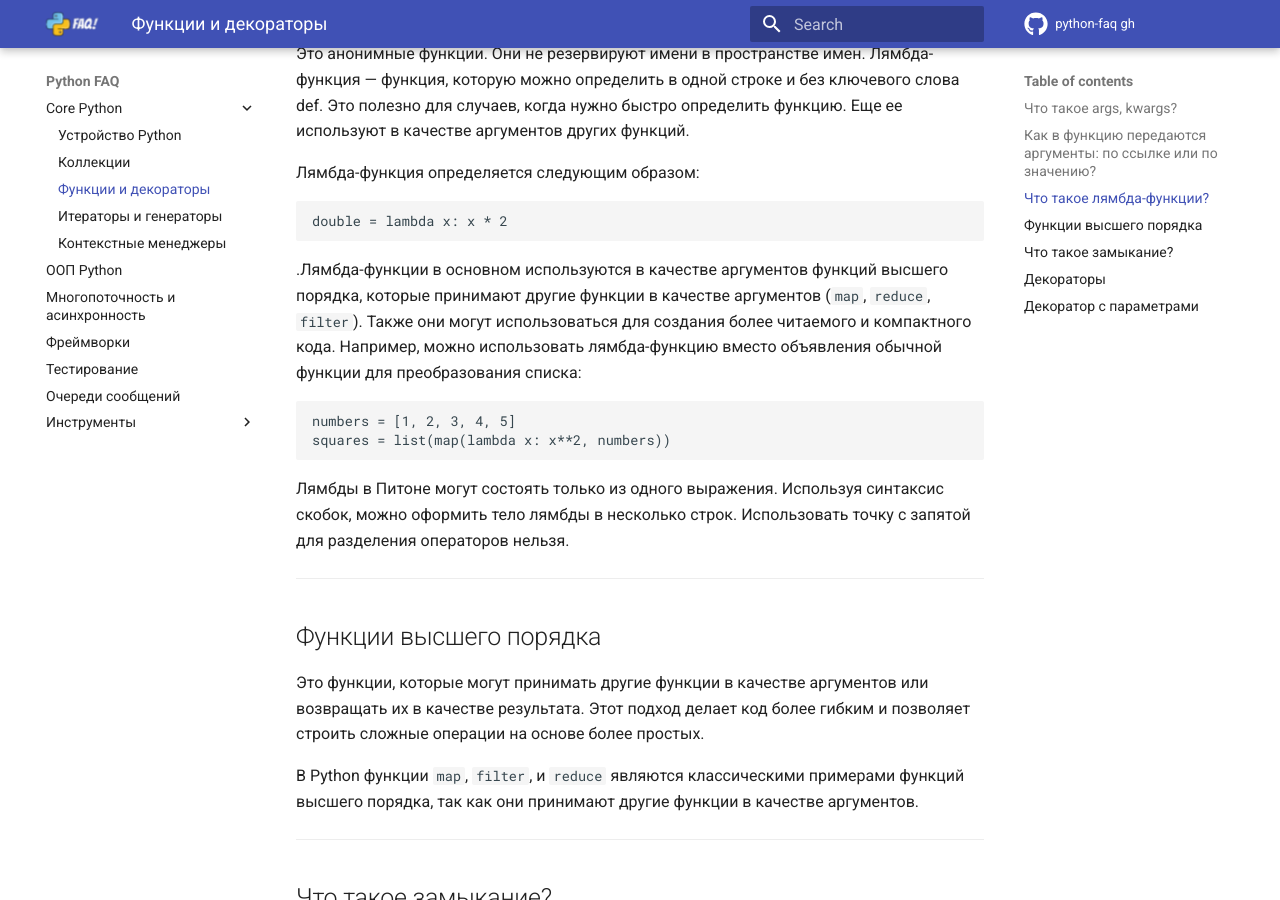
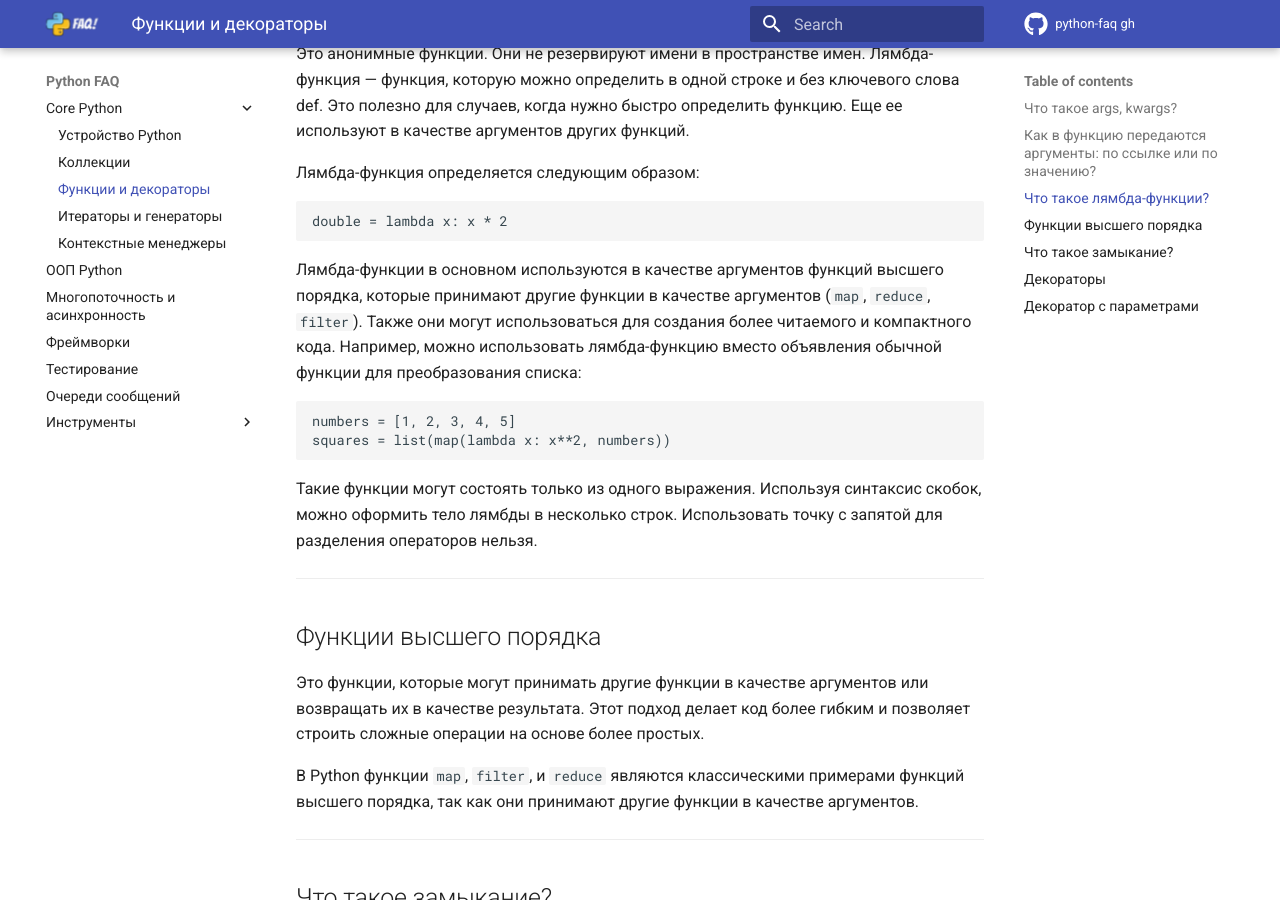
Before and after one commit to u-cha/python-faq, an MkDocs documentation site: the page built from docs/functions.md, in a window 1280 px wide and 900 px high, scrolled down 1249 px. Built offline with MkDocs 1.6.1 and Material for MkDocs 9.7.7, drawn with Linux system fonts in a browser that asks for light colours; comment, search, counter and statistics services are not loaded.

Commit message:
changed functions

```diff
--- a/docs/functions.md
+++ b/docs/functions.md
@@ -39,13 +39,13 @@ print(original_list)  # Выведет: [0, 4], изменения внутри
 Лямбда-функция определяется следующим образом:
 
     double = lambda x: x * 2
-.Лямбда-функции в основном используются в качестве аргументов функций высшего порядка, которые принимают другие функции в качестве аргументов (`map`, `reduce`, `filter`). Также они могут использоваться для создания более читаемого и компактного кода.
+Лямбда-функции в основном используются в качестве аргументов функций высшего порядка, которые принимают другие функции в качестве аргументов (`map`, `reduce`, `filter`). Также они могут использоваться для создания более читаемого и компактного кода.
 Например, можно использовать лямбда-функцию вместо объявления обычной функции для преобразования списка:
 
     numbers = [1, 2, 3, 4, 5]
     squares = list(map(lambda x: x**2, numbers))
 
-Лямбды в Питоне могут состоять только из одного выражения. Используя синтаксис скобок, можно оформить тело лямбды в несколько строк.
+Такие функции могут состоять только из одного выражения. Используя синтаксис скобок, можно оформить тело лямбды в несколько строк.
 Использовать точку с запятой для разделения операторов нельзя.
 
 ---
```
Also changed, not shown: docs/structure_python.md (+2 -1 lines).
